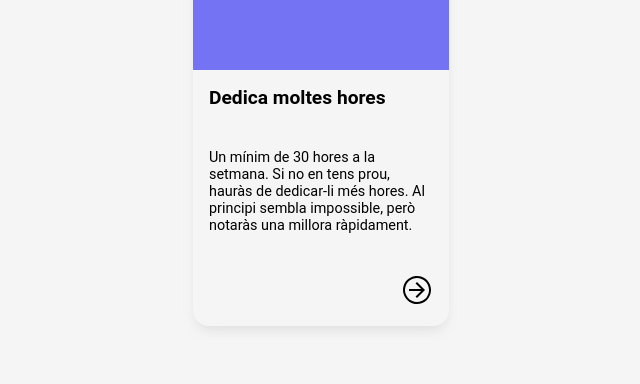
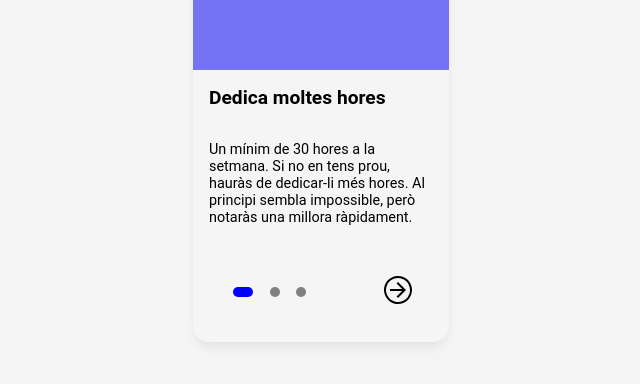
Before and after one commit to ImLauraGS/Onboarding_digital, a React (Vite) app: page / in a window 1280 px wide. Shown: the part 218-602 px from the top of the page, without its empty margins (319-959 px from the left). Built offline with nearby package versions, Linux system fonts and the light colour scheme.

Commit message:
Excercici 5 - indicatos done

```diff
--- a/src/App.tsx
+++ b/src/App.tsx
@@ -30,6 +30,7 @@ function App() {
         onClick={nextStep}
         onClickPrev={prevStep}
         step = {step}
+        totalSteps = {data.length}
         />
     </>
   )
--- a/src/components/Card/Card.tsx
+++ b/src/components/Card/Card.tsx
@@ -1,6 +1,7 @@
 import { CardProps } from "../../types"
 import styled from 'styled-components';
 import data from '../../data/tutorial.json';
+import Indicators from "../Indicators/Indicators";
 
 const Title = styled.h1`
   font-size: 1.2em;
@@ -40,7 +41,7 @@ const CardHeader = styled.div`
 const CardBody = styled.div`
     display: flex;
     flex-direction: column;
-    height: 16rem;
+    height: 17rem;
     justify-content: space-between;
     gap: 1.5rem;
     padding: 1rem;
@@ -73,11 +74,22 @@ const ContainerButtons = styled.div`
     justify-content: flex-end;
     align-items: center;
     align-content: center;
+    gap: 1rem;
     flex-wrap: wrap;
-    width: 100%;
+    width: 50%;
 `;
 
-export default function Card({ step, title, description, bgColor, image, onClick, onClickPrev }: CardProps) {
+const CardFooter = styled.div`
+    display: flex;
+    justify-content: space-around;
+    align-items: center;
+    width: 100%;
+    padding: 1rem;
+    border-bottom-left-radius: inherit;
+    border-bottom-right-radius: inherit;
+`;
+
+export default function Card({ totalSteps, step, title, description, bgColor, image, onClick, onClickPrev }: CardProps) {
   return (
         <CardContainer>
             <CardHeader
@@ -96,6 +108,8 @@ export default function Card({ step, title, description, bgColor, image, onClick
             <Description>
                 {description}
             </Description>
+            <CardFooter>
+                <Indicators step={step} totalSteps={totalSteps} />
                 <ContainerButtons>
                     {step > 0 && (
                     <ButtonPrev onClick={onClickPrev}>
@@ -108,6 +122,7 @@ export default function Card({ step, title, description, bgColor, image, onClick
                     </ButtonNext>
                     )}
                 </ContainerButtons>
+            </CardFooter>
         </CardBody>
     </CardContainer>
   )
--- /dev/null
+++ b/src/components/Indicators/Indicators.tsx
@@ -0,0 +1,19 @@
+import { IndicatorProps } from "../../types"
+import styled from 'styled-components';
+
+const Indicator = styled.div<IndicatorProps>`
+    width: ${({ active }) => (active ? '20px' : '10px')};
+    height: 10px;
+    border-radius: ${({ active }) => (active ? '50px' : '10px')};
+    margin: 0 5px;
+    background-color: ${({ active }) => (active ? 'blue' : 'gray')};
+`;
+
+export default function Indicators({ step, totalSteps }: IndicatorProps) {
+
+  const indicators = Array.from({ length: totalSteps }, (_, index) => (
+    <Indicator key={index} active={index === step} step={step} totalSteps={totalSteps}/>
+  ));
+
+  return <>{indicators}</>;
+}
```
Also changed, not shown: src/types.d.ts (+7 -0 lines). Lines whose indentation alone changed are shown as unchanged.
